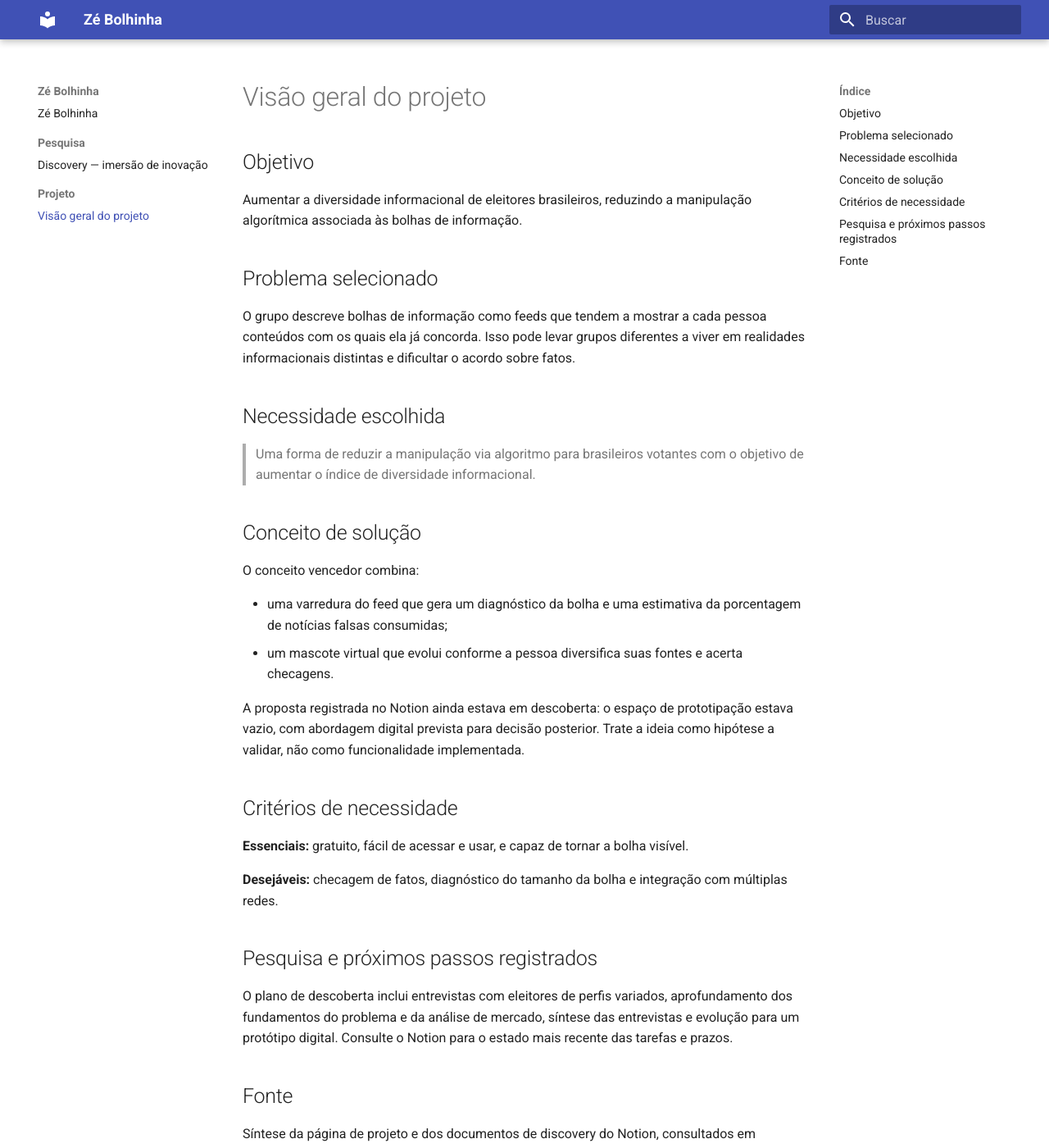
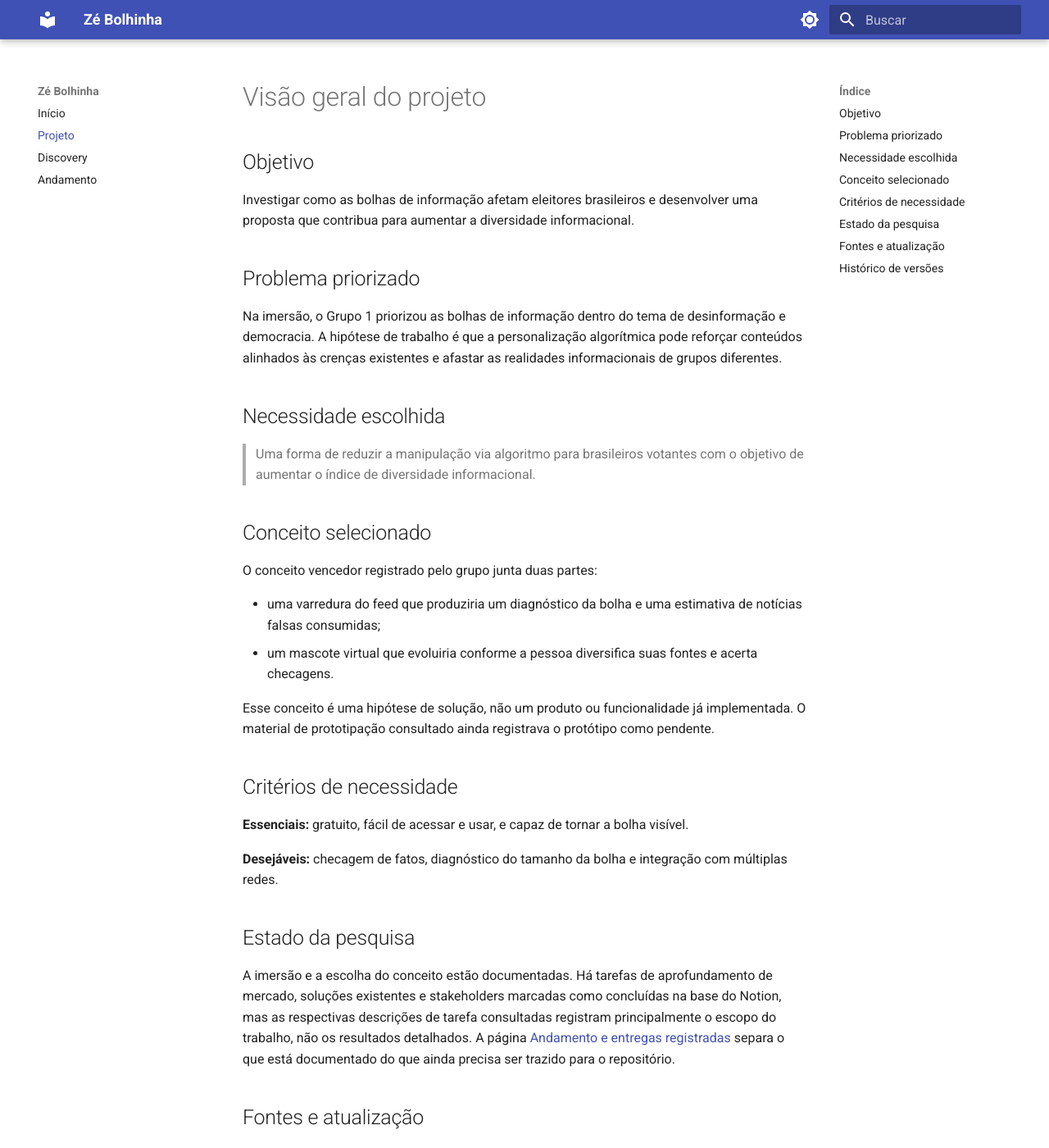
Before and after one commit to milenaaires/ze-bolhinha, an MkDocs documentation site: the page built from docs/projeto/visao-geral.md, in a window 1280 px wide and 1400 px high. Shown: the whole window at 82% size. Built offline with MkDocs 1.6.1 and Material for MkDocs 9.7.7, drawn with Linux system fonts in a browser that asks for light colours; some of the changed text lies outside the part shown.

Commit message:
Expand project documentation and theme controls

```diff
--- /dev/null
+++ b/docs/pesquisa/andamento.md
@@ -0,0 +1,47 @@
+# Andamento e entregas registradas
+
+Este resumo organiza o que foi possível confirmar nos artefatos de descoberta e nas descrições das tarefas do Notion. Status refletem a base consultada em 13/10/2026. Uma tarefa marcada como concluída não significa que sua descrição contenha o resultado final.
+
+## Resultados já documentados
+
+| Frente | O que está registrado | Estado no material consultado |
+|---|---|---|
+| Imersão (26–27/09) | Tema de desinformação e democracia, problema priorizado, need statement, critérios e funil de descoberta. | Documentado na página de Discovery. |
+| Ideação | Conceito vencedor: diagnóstico da bolha a partir do feed combinado com mascote virtual. | Selecionado como hipótese de solução. |
+| Prototipação | A etapa aparece como próximo passo no registro da imersão. | Protótipo ainda pendente. |
+| Roteiro de entrevistas (rodada 1) | A tarefa registra como meta ouvir 15 eleitores de perfis variados e tentar incluir uma pessoa especialista. Prevê perguntas fechadas junto a algumas perguntas abertas. | Tarefa marcada como concluída; o roteiro e os resultados não estão reproduzidos aqui. |
+
+## Frentes de aprofundamento
+
+As tarefas abaixo aparecem como concluídas na base Tasks. As descrições consultadas explicam o trabalho previsto, mas não trazem tabelas, conclusões ou fontes da pesquisa. Esses resultados precisam ser importados dos materiais correspondentes antes de serem apresentados como achados.
+
+| Frente | Escopo descrito na tarefa | O que falta para documentar o resultado |
+|---|---|---|
+| Análise de mercado | Panorama, segmentos, mercado-alvo e matriz de lacunas. | Incluir os dados, fontes e conclusão da matriz. |
+| Soluções existentes | Levantar de 3 a 5 soluções, avaliando funcionamento, eficácia, contexto de uso, custo e lacunas. | Incluir quais soluções foram analisadas e a comparação realizada. |
+| Stakeholders | Mapear usuários, pagadores, apoiadores, detratores, early adopters, tomadores de decisão e fluxo do dinheiro. | Incluir o mapa e as evidências que sustentam os papéis. |
+| Índices eleitorais | A tarefa de pesquisa está marcada como concluída. | A descrição da tarefa está vazia; não há índices ou resultados verificáveis para publicar neste resumo. |
+
+## Pesquisa com eleitores e privacidade
+
+A primeira rodada foi planejada para explorar se o problema priorizado aparece na experiência das pessoas. A base de tarefas também registra a preparação de um template padronizado para anotações e síntese como trabalho em andamento. Não foram incluídos neste site listas de participantes, respostas, transcrições ou citações de entrevistas.
+
+Quando a síntese estiver pronta, registre somente achados agregados e revise qualquer trecho que possa identificar alguém, direta ou indiretamente, antes de publicá-lo. O repositório e o Pages são públicos.
+
+## Fontes no Notion
+
+- [Discovery — Imersão de Inovação](https://app.notion.com/p/3eb93942393281559916e513ee8ea3a6)
+- [Roteiro de entrevistas (rodada 1)](https://app.notion.com/p/3eb939423932812e89cecd1c0abff4eb)
+- [Deep dive: Análise de mercado](https://app.notion.com/p/3eb93942393281029928fe87c825dc5c)
+- [Deep dive: Soluções existentes](https://app.notion.com/p/3eb93942393281b4ab94e9a44c9216e2)
+- [Deep dive: Stakeholders](https://app.notion.com/p/3eb93942393281e5bcbef5be45c07992)
+- [Pesquisa sobre índices eleitorais](https://app.notion.com/p/3ec9394239328092a79ecdf2bd665893)
+- [Template de registro e síntese de entrevistas](https://app.notion.com/p/3f49394239328126a293e562fdcf2ff7)
+
+Os links do Notion podem exigir acesso ao workspace do grupo. A atualização destes arquivos é manual; mudanças no Notion não são sincronizadas automaticamente.
+
+## Histórico de versões
+
+| Versão | Data | Alteração | Responsável pela edição |
+|---|---|---|---|
+| 1.0 | 13/10/2026 | Organização do andamento das tarefas e entregas registrados no Notion para consulta no Pages. | Milena Aires |
--- a/docs/pesquisa/discovery.md
+++ b/docs/pesquisa/discovery.md
@@ -2,41 +2,51 @@
 
 ## Linha temática
 
-**Desinformação e democracia: como deepfakes e fake news afetam eleições.**
+**Desinformação e democracia: como deepfakes e notícias falsas afetam eleições.**
 
 ## Problema escolhido
 
-**Bolhas de informação**, dentro da categoria de manipulação via algoritmo: a hipótese do grupo é que feeds personalizados reforçam conteúdos já compatíveis com as crenças de cada pessoa e aumentam a distância entre as realidades informacionais de grupos diferentes.
+**Bolhas de informação**, dentro da categoria de manipulação via algoritmo. A hipótese do grupo é que feeds personalizados reforçam conteúdos compatíveis com as crenças de cada pessoa e podem ampliar a distância entre as realidades informacionais de grupos diferentes.
 
-Outras questões levantadas pelo grupo incluem a velocidade e o volume de conteúdo falso, a dificuldade de validar informações, o letramento digital e o acesso a fontes confiáveis. A priorização veio de uma dinâmica de grupo e deve ser entendida como resultado exploratório.
+Outras questões levantadas incluíram a velocidade e o volume de conteúdo falso, a dificuldade de validar informações, o letramento digital e o acesso a fontes confiáveis. A priorização foi exploratória, feita em dinâmica de grupo.
 
 ## Need statement
 
 > Uma forma de reduzir a manipulação via algoritmo para brasileiros votantes com o objetivo de aumentar o índice de diversidade informacional.
 
-O documento de discovery registra uma diferença entre versões da frase: o grupo escolheu “reduzir” na votação, enquanto um campo de entrega usava “resolver”. Esta documentação mantém a versão marcada como vencedora.
+O registro da imersão diferencia a versão votada, com “reduzir”, de um campo de entrega que usava “resolver”. Esta documentação mantém a versão indicada como vencedora.
 
 ## Critérios da solução
 
-- **Must:** gratuita, de acesso e uso simples, e torna a bolha visível.
-- **Nice:** checagem de fatos, diagnóstico do tamanho da bolha e integração com várias redes.
+- **Essenciais:** ser gratuita, simples de acessar e usar, e tornar a bolha visível.
+- **Desejáveis:** oferecer checagem de fatos, diagnosticar o tamanho da bolha e integrar múltiplas redes.
 
 ## Ideia selecionada
 
-Uma varredura da qualidade da informação no feed que produza um diagnóstico da bolha e uma estimativa da porcentagem de notícias falsas consumidas, combinada com um mascote que evolui conforme a pessoa diversifica as fontes e acerta checagens.
+O grupo selecionou uma varredura da qualidade da informação no feed, com diagnóstico da bolha e estimativa de notícias falsas consumidas, combinada a um mascote que evolui conforme a pessoa diversifica as fontes e acerta checagens.
 
-A prototipação ainda estava pendente no material consultado. A ideia precisa ser avaliada quanto à viabilidade, privacidade, acesso aos dados das plataformas e qualidade do diagnóstico antes de ser apresentada como produto definido.
+Outras ideias foram geradas durante a sessão, incluindo jogos educativos, ferramentas de checagem, filtros e experiências para aproximar pessoas com opiniões diferentes. Elas aparecem como alternativas discutidas; o registro aponta a combinação de varredura e mascote como a frase de solução vencedora.
 
-## Etapas registradas
+## Limite atual
+
+A prototipação estava pendente no material consultado. Viabilidade técnica, acesso aos dados das plataformas, privacidade e qualidade do diagnóstico precisam ser investigados antes de tratar a proposta como produto definido.
+
+## Etapas da imersão
 
 1. Definir a linha temática.
 2. Escolher o problema.
-3. Escrever a need statement.
+3. Redigir a necessidade.
 4. Aprofundar fundamentos, stakeholders, soluções existentes e mercado.
 5. Definir critérios de necessidade.
-6. Idear e selecionar uma solução.
+6. Gerar e selecionar ideias.
 7. Prototipar e testar.
 
-## Materiais originais
+## Fonte
 
-O Notion contém os registros completos das dinâmicas e links para os quadros do Miro. Entrevistas, respostas, identificadores de participantes e outros dados de pesquisa devem ficar em `interno/` enquanto o público permitido para o site não estiver definido.
+Síntese do documento [Discovery — Imersão de Inovação](https://app.notion.com/p/3eb93942393281559916e513ee8ea3a6), que registra artefatos do board do Miro produzidos em 26 e 27/09/2026. As ideias e critérios acima refletem o material exploratório do grupo.
+
+## Histórico de versões
+
+| Versão | Data | Alteração | Responsável pela edição |
+|---|---|---|---|
+| 1.1 | 13/10/2026 | Organização dos resultados da imersão registrados no Notion para publicação no Pages. | Milena Aires |
--- a/docs/projeto/visao-geral.md
+++ b/docs/projeto/visao-geral.md
@@ -2,24 +2,24 @@
 
 ## Objetivo
 
-Aumentar a diversidade informacional de eleitores brasileiros, reduzindo a manipulação algorítmica associada às bolhas de informação.
+Investigar como as bolhas de informação afetam eleitores brasileiros e desenvolver uma proposta que contribua para aumentar a diversidade informacional.
 
-## Problema selecionado
+## Problema priorizado
 
-O grupo descreve bolhas de informação como feeds que tendem a mostrar a cada pessoa conteúdos com os quais ela já concorda. Isso pode levar grupos diferentes a viver em realidades informacionais distintas e dificultar o acordo sobre fatos.
+Na imersão, o Grupo 1 priorizou as bolhas de informação dentro do tema de desinformação e democracia. A hipótese de trabalho é que a personalização algorítmica pode reforçar conteúdos alinhados às crenças existentes e afastar as realidades informacionais de grupos diferentes.
 
 ## Necessidade escolhida
 
 > Uma forma de reduzir a manipulação via algoritmo para brasileiros votantes com o objetivo de aumentar o índice de diversidade informacional.
 
-## Conceito de solução
+## Conceito selecionado
 
-O conceito vencedor combina:
+O conceito vencedor registrado pelo grupo junta duas partes:
 
-- uma varredura do feed que gera um diagnóstico da bolha e uma estimativa da porcentagem de notícias falsas consumidas;
-- um mascote virtual que evolui conforme a pessoa diversifica suas fontes e acerta checagens.
+- uma varredura do feed que produziria um diagnóstico da bolha e uma estimativa de notícias falsas consumidas;
+- um mascote virtual que evoluiria conforme a pessoa diversifica suas fontes e acerta checagens.
 
-A proposta registrada no Notion ainda estava em descoberta: o espaço de prototipação estava vazio, com abordagem digital prevista para decisão posterior. Trate a ideia como hipótese a validar, não como funcionalidade implementada.
+Esse conceito é uma hipótese de solução, não um produto ou funcionalidade já implementada. O material de prototipação consultado ainda registrava o protótipo como pendente.
 
 ## Critérios de necessidade
 
@@ -27,10 +27,16 @@ A proposta registrada no Notion ainda estava em descoberta: o espaço de prototi
 
 **Desejáveis:** checagem de fatos, diagnóstico do tamanho da bolha e integração com múltiplas redes.
 
-## Pesquisa e próximos passos registrados
+## Estado da pesquisa
 
-O plano de descoberta inclui entrevistas com eleitores de perfis variados, aprofundamento dos fundamentos do problema e da análise de mercado, síntese das entrevistas e evolução para um protótipo digital. Consulte o Notion para o estado mais recente das tarefas e prazos.
+A imersão e a escolha do conceito estão documentadas. Há tarefas de aprofundamento de mercado, soluções existentes e stakeholders marcadas como concluídas na base do Notion, mas as respectivas descrições de tarefa consultadas registram principalmente o escopo do trabalho, não os resultados detalhados. A página [Andamento e entregas registradas](../pesquisa/andamento.md) separa o que está documentado do que ainda precisa ser trazido para o repositório.
 
-## Fonte
+## Fontes e atualização
 
-Síntese da página de projeto e dos documentos de discovery do Notion, consultados em 13/10/2026. A documentação original e os dados de pesquisa devem permanecer na pasta `interno/` até o grupo decidir o que pode ser publicado.
+Síntese do projeto e da página [Discovery — Imersão de Inovação](https://app.notion.com/p/3eb93942393281559916e513ee8ea3a6), consultadas em 13/10/2026. O Notion continua sendo a fonte original; este arquivo é atualizado manualmente a partir dos materiais compartilháveis.
+
+## Histórico de versões
+
+| Versão | Data | Alteração | Responsável pela edição |
+|---|---|---|---|
+| 1.1 | 13/10/2026 | Organização da síntese do projeto a partir do Notion para publicação no Pages. | Milena Aires |
--- a/mkdocs.yml
+++ b/mkdocs.yml
@@ -4,6 +4,19 @@ site_description: Documentação do projeto Zé Bolhinha
 theme:
   name: material
   language: pt-BR
+  palette:
+    - scheme: default
+      primary: indigo
+      accent: cyan
+      toggle:
+        icon: material/brightness-7
+        name: Mudar para tema escuro
+    - scheme: slate
+      primary: indigo
+      accent: cyan
+      toggle:
+        icon: material/brightness-4
+        name: Mudar para tema claro
   features:
     - navigation.sections
     - navigation.expand
@@ -18,3 +31,9 @@ markdown_extensions:
   - tables
   - toc:
       permalink: true
+
+nav:
+  - Início: index.md
+  - Projeto: projeto/visao-geral.md
+  - Discovery: pesquisa/discovery.md
+  - Andamento: pesquisa/andamento.md
```
Also changed, not shown: README.md (+6 -0 lines), docs/index.md (+11 -2 lines), interno/README.md (+8 -0 lines), interno/contexto-notion.md (+6 -0 lines).
